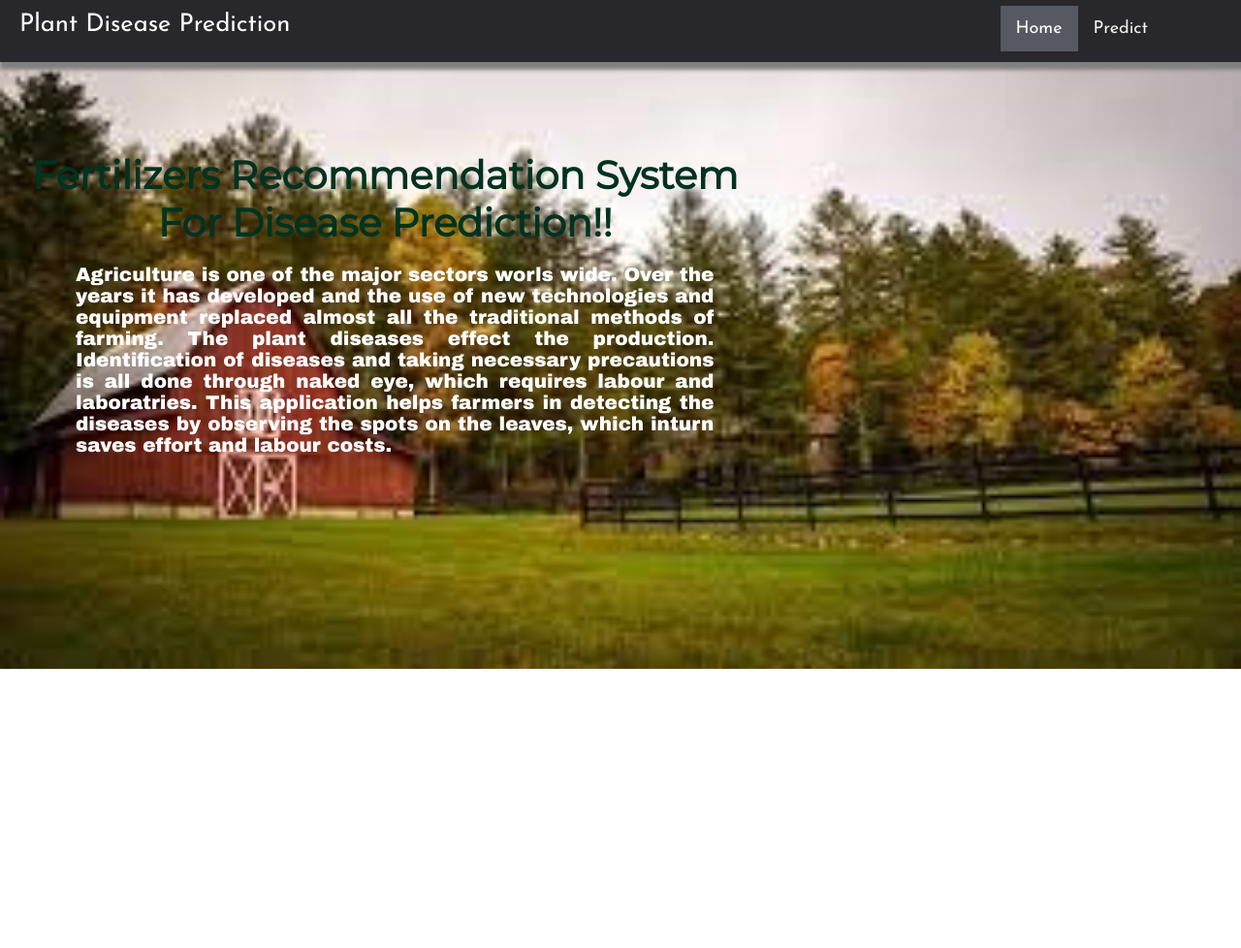
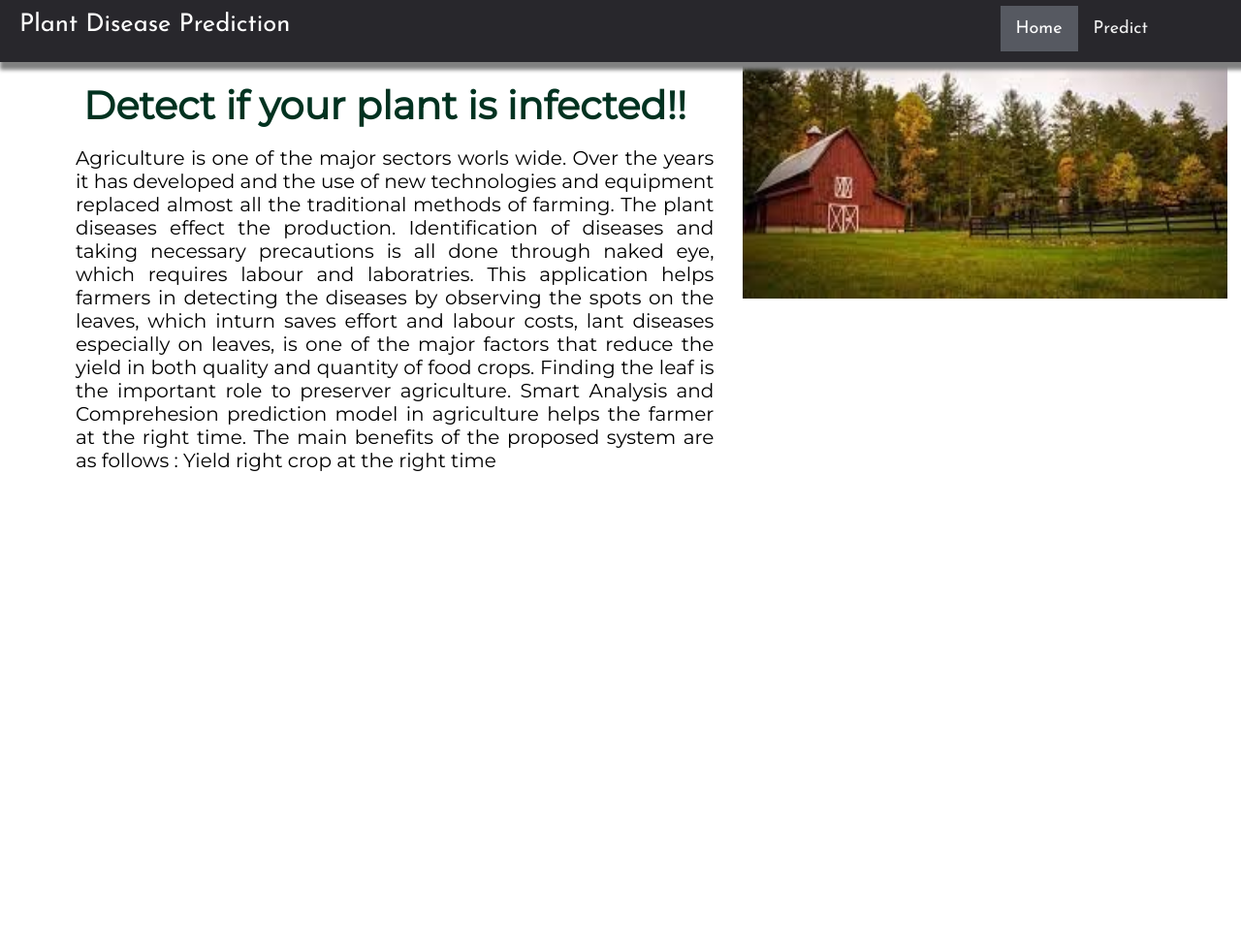
Before and after one commit to IBM-EPBL/IBM-Project-28473-1664190328, a Flask app: page / in a window 1280 px wide. Shown: the whole page at 97% size. Before the commit the page ends 690 px from the top, so only its background shows below. Run offline with Flask 2, Linux system fonts and the light colour scheme.

Commit message:
Add files via upload

```diff
--- a/Fertilizer Recommendation System For Disease Prediction/Flask/Templates/Home.html
+++ b/Fertilizer Recommendation System For Disease Prediction/Flask/Templates/Home.html
@@ -1,14 +1,13 @@
 <!DOCTYPE html>
-<html>
+<html lang="en">
 <head>
-  <meta charset="UTF-8">
+<meta charset="UTF-8">
   <meta name="viewport" content="width=device-width, initial-scale=1">
   <title> Plant Disease Prediction</title>
-  <link href='https://fonts.googleapis.com/css?family=Pacifico' rel='stylesheet' type='text/css'>
+<link href='https://fonts.googleapis.com/css?family=Pacifico' rel='stylesheet' type='text/css'>
 <link href='https://fonts.googleapis.com/css?family=Arimo' rel='stylesheet' type='text/css'>
 <link href='https://fonts.googleapis.com/css?family=Hind:300' rel='stylesheet' type='text/css'>
 <link href='https://fonts.googleapis.com/css?family=Open+Sans+Condensed:300' rel='stylesheet' type='text/css'>
-<link rel="stylesheet" href="{{ url_for('static', filename='css/style.css') }}">
 <link href='https://fonts.googleapis.com/css?family=Merriweather' rel='stylesheet'>
 <link href='https://fonts.googleapis.com/css?family=Josefin Sans' rel='stylesheet'>
 <link href='https://fonts.googleapis.com/css?family=Montserrat' rel='stylesheet'>
@@ -61,11 +60,7 @@
 
 body {
   font-family:'Times New Roman', Times, serif;
-  background-image: url("static/images/bg1.jpg");
   background-color:#ffffff;
-  background-repeat: no-repeat;
-  background-size:cover;
-  background-position: 0px 0px;
   }
   .button {
   background-color: #28272c;
@@ -226,9 +221,7 @@ img {vertical-align: middle;}
 }
 </style>
 </head>
-
 <body>
-
 <div class="header">
  <div style="width:50%;float:left;font-size:2vw;text-align:left;color:white; padding-top:1%">Plant Disease Prediction</div>
   <div class="topnav-right"style="padding-top:0.5%;">
@@ -239,11 +232,12 @@ img {vertical-align: middle;}
 </div>
 
 <div style="background-color:#ffffff;">
+<img src="bg1.jpg" width="500" height="300">
 <div style="width:60%;float:left;">
 <div style="font-size:40px;color:#013220;font-family:Montserrat;padding-left:20px;text-align:center;padding-top:10%;">
-<b>Fertilizers Recommendation System<br> For Disease Prediction!!</b>
+<b>Detect if your plant is infected!!</b>
 </div><br>
-<div style="font-size:20px;color:#ffffff;font-family:Arial Black;padding-left:70px;padding-right:30px;text-align:justify;">Agriculture is one of the major sectors worls wide. Over the years it has developed and the use of new technologies and equipment replaced almost all the traditional methods of farming. The plant diseases effect the production. Identification of diseases and taking necessary precautions is all done through naked eye, which requires labour and laboratries. This application helps farmers in detecting the diseases by observing the spots on the leaves, which inturn saves effort and labour costs.</div><br><br>
+<div style="font-size:20px;color:black;font-family:Montserrat;padding-left:70px;padding-right:30px;text-align:justify;">Agriculture is one of the major sectors worls wide. Over the years it has developed and the use of new technologies and equipment replaced almost all the traditional methods of farming. The plant diseases effect the production. Identification of diseases and taking necessary precautions is all done through naked eye, which requires labour and laboratries. This application helps farmers in detecting the diseases by observing the spots on the leaves, which inturn saves effort and labour costs, lant diseases especially on leaves, is one of the major factors that reduce the yield in both quality and quantity of food crops. Finding the leaf is the important role to preserver agriculture. Smart Analysis and Comprehesion prediction model in agriculture helps the farmer at the right time. The main benefits of the proposed system are as follows : Yield right crop at the right time</div><br><br>
 </div>
 </div>
 <div style="width:40%;float:right;"><br><br>
```
